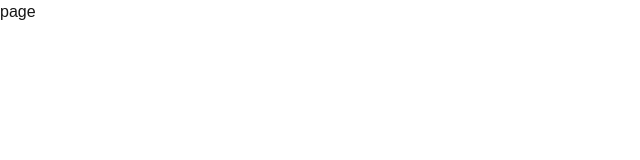
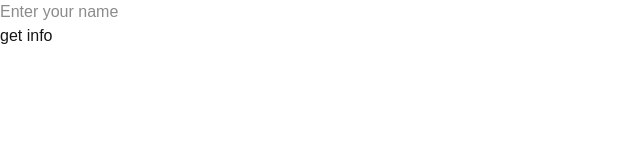
Before and after one commit to aryan21231212/mini-next-project, a Next.js app: page / in a window 1280 px wide. Shown: the top 160 px of the page, without its empty margins (0-640 px from the left). Built offline with nearby package versions, Linux system fonts and the light colour scheme.

Commit message:
changes made

```diff
--- a/app/page.tsx
+++ b/app/page.tsx
@@ -1,8 +1,17 @@
-import React from 'react'
+"use client"
+import React, { useState } from 'react'
 
 const page = () => {
+  const [name, setname] = useState<string>("")
   return (
-    <div>page</div>
+      <>
+        <form action="">
+          <input value={name} onChange={e=>setname(e.target.value)} type="text" name='name' placeholder='Enter your name' /> <br />
+          <button type='submit'>
+            get info
+          </button>
+        </form>
+      </>
   )
 }
 
```
